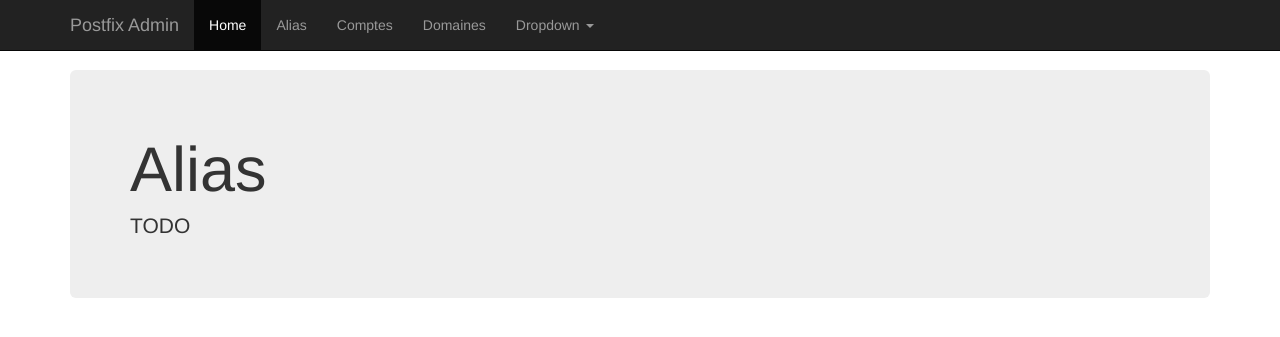
After one commit to garlab/postfix-admin, a PHP site: template app/views/alias.php in a window 1280 px wide. The commit adds this page. Shown: the top 337 px of the page. Run offline with PHP 8.4, Linux system fonts and the light colour scheme; the template is opened without the code that fills it, so the values that code supplies are empty.

Commit message:
add view for alias, comptes, domaines

```diff
--- /dev/null
+++ b/app/views/alias.php
@@ -0,0 +1,4 @@
+<div class="jumbotron">
+    <h1>Alias</h1>
+    <p>TODO</p>
+</div>
--- /dev/null
+++ b/app/views/comptes.php
@@ -0,0 +1,4 @@
+<div class="jumbotron">
+    <h1>Comptes</h1>
+    <p>TODO</p>
+</div>
--- /dev/null
+++ b/app/views/domaines.php
@@ -0,0 +1,4 @@
+<div class="jumbotron">
+    <h1>Domaines</h1>
+    <p>TODO</p>
+</div>
--- a/app/views/footer.php
+++ b/app/views/footer.php
@@ -1,3 +1,5 @@
+
+    </div> <!-- /container -->
 
     <script src="https://code.jquery.com/jquery.js"></script>
     <script src="js/bootstrap.min.js"></script>
--- a/app/views/header.php
+++ b/app/views/header.php
@@ -28,7 +28,7 @@
             </div>
             <div class="navbar-collapse collapse">
               <ul class="nav navbar-nav">
-                <li class="active"><a href="#">Home</a></li>
+                <li class="active"><a href="/">Home</a></li>
                 <li><a href="/alias">Alias</a></li>
                 <li><a href="/comptes">Comptes</a></li>
                 <li><a href="/domaines">Domaines</a></li>
--- a/app/views/home.php
+++ b/app/views/home.php
@@ -6,5 +6,3 @@
           <a class="btn btn-lg btn-primary" href="../../components/#navbar" role="button">View navbar docs &raquo;</a>
         </p>
       </div>
-
-    </div> <!-- /container -->
```
Also changed, not shown: public/index.php (+12 -0 lines).
